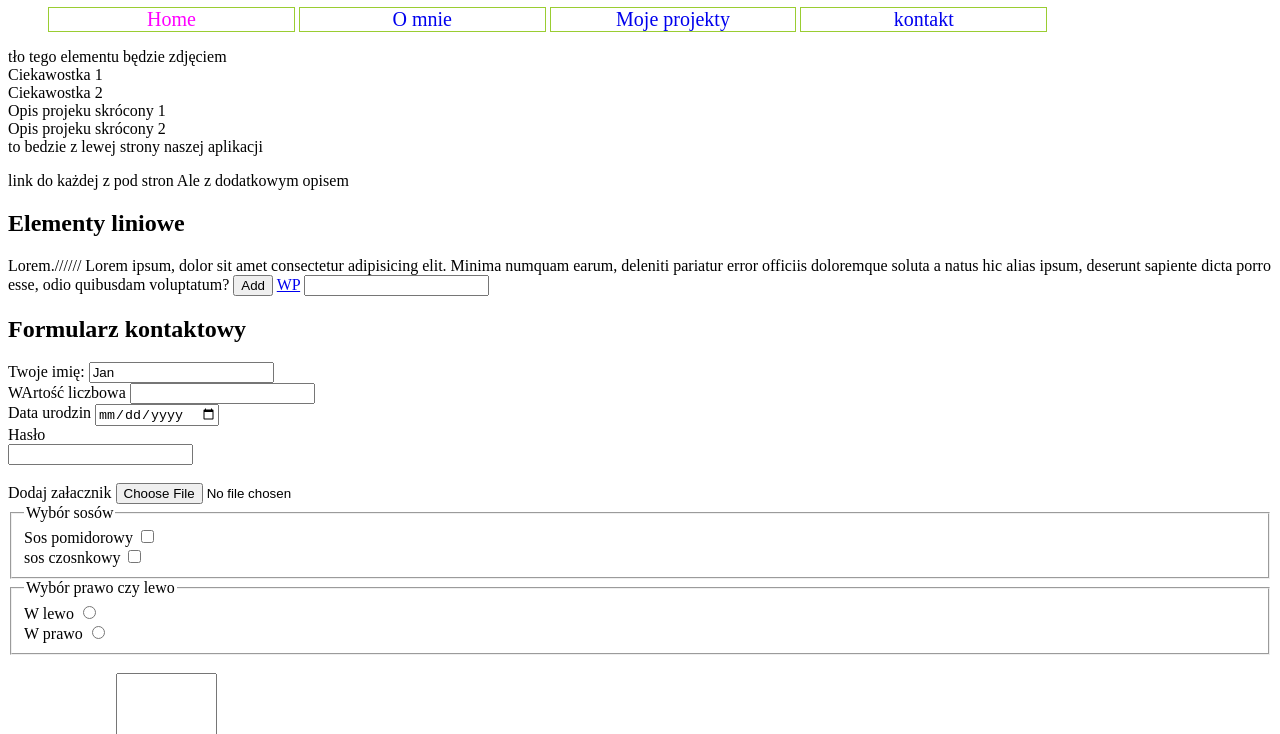
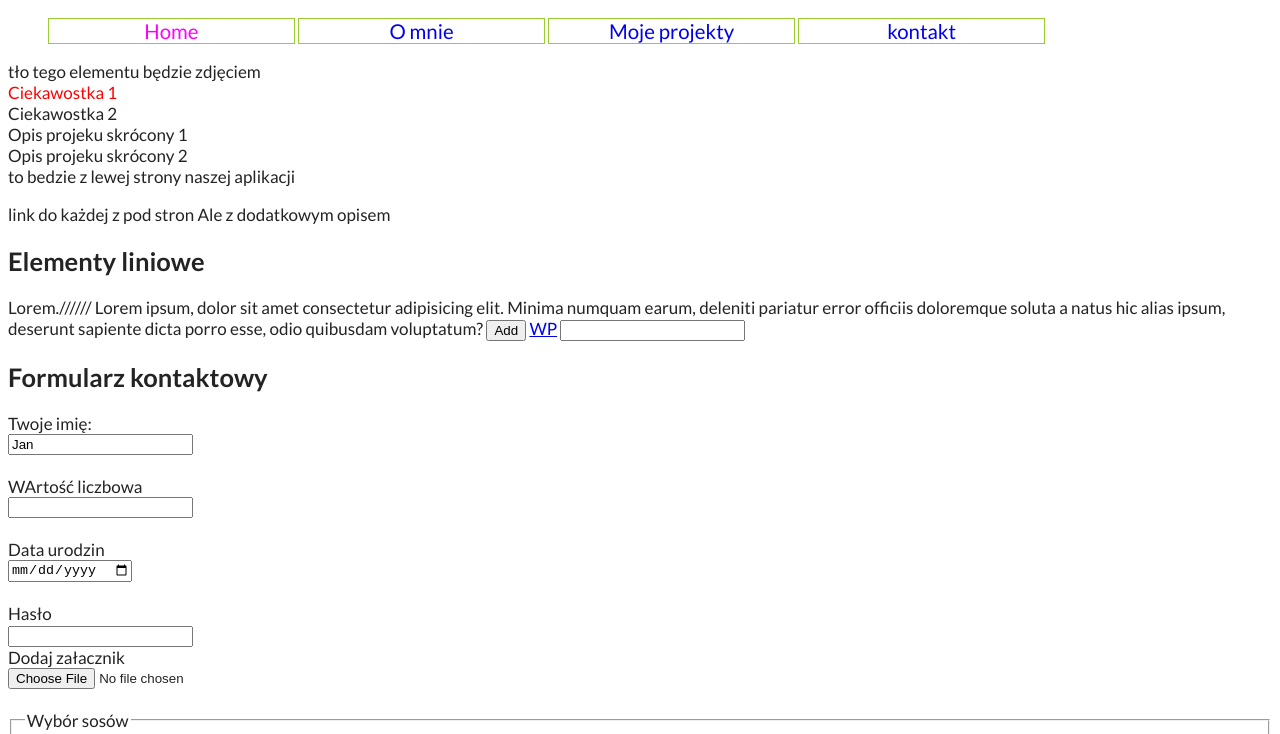
Before and after one commit to lcyganiak/javaScriptPol5, a plain HTML site: page index.html in a window 1280 px wide. Shown: the part 120-854 px from the top of the page. Drawn offline with Linux system fonts and the light colour scheme.

Commit message:
zajęcia 27 marca przerwa pierwsza

```diff
--- a/index.html
+++ b/index.html
@@ -6,12 +6,15 @@
     <meta http-equiv="X-UA-Compatible" content="IE=edge">
     <meta name="viewport" content="width=device-width, initial-scale=1.0">
     <title>ZDJSpol5</title>
+    <link rel="preconnect" href="https://fonts.googleapis.com">
+<link rel="preconnect" href="https://fonts.gstatic.com" crossorigin>
+<link href="https://fonts.googleapis.com/css2?family=Lato:ital,wght@0,300;0,400;0,700;0,900;1,300;1,400;1,900&display=swap" rel="stylesheet">
     <link rel="stylesheet" href="style.css">
 </head>
 
 <body>
 
-    <h1>Podział tag HTML na grupy </h1>
+    <h1>Podział tag <span class="preference">HTML</span>  na grupy </h1>
     <h2>Elementy blokowe </h2>
 
 
@@ -30,7 +33,7 @@
     </header>
     <main>
         <section>
-            <article> Ciekawostka 1</article>
+            <article class="preference" > Ciekawostka 1</article>
             <article>Ciekawostka 2</article>
         </section>
         <section>
@@ -72,19 +75,19 @@
     <div>
 
         <label for="your_name"> Twoje imię: </label>
-        <input type="text" id="your_name" placeholder="Wpisz swoje imię" value="Jan" readonly>
+        <input class="input-block" type="text" id="your_name" placeholder="Wpisz swoje imię" value="Jan" readonly>
         <br>
         <label for="number">WArtość liczbowa</label>
-        <input type="number" name="" id="number" step="10" max="40" required>
+        <input class="input-block" type="number" name="" id="number" step="10" max="40" required>
         <br>
         <label for="birthday">Data urodzin</label>
-        <input type="date" name="" id="birthday" min="2022-01-01">
+        <input class="input-block" type="date" name="" id="birthday" min="2022-01-01">
         <br>
-        <label for="password">Hasło</label>
+        <label class="input-block" for="password">Hasło</label>
         <input type="password" name="" id="password" minlength="3" maxlength="5">
         <br>
         <label for="file">Dodaj załacznik</label>
-        <input type="file" name="" id="file">
+        <input class="input-block" type="file" name="" id="file">
         <br>
         <!--
             <fieldset>to ramka wokół inputów
--- a/style.css
+++ b/style.css
@@ -1,24 +1,54 @@
+/*
+:root - tu tworzymy zminne dla naszych wartości css np. podstawowe kolore
+tworzenie
+--nazwa-nasze-zminnej po dwukropku wartość jaką chcemy przypisać
+--primary-color-font: rgba(10, 10, 10, 0.897);
+
+Użycie
+warość którą chemy zminić np. color po dwukropku podajemy var (--nazwa-naszej-zmiennej)
+color: var(--primary-color-font);
+
+*/
+:root {
+    --primary-color-font: rgba(10, 10, 10, 0.897);
+    --primary-color-font-hover: rgb(255, 0, 0);
+    --font-size: 17px;
+    --font-size-ikon: 20px
+}
+/* text-align: center; w przypadku dodania w tagu html,
+ może spowodować różenie perturbacje w wyglądzie strony */
+html {
+    color: var(--primary-color-font);
+    font-family: 'Lato', sans-serif;
+    /* text-align: center;  */
+    font-size: 17px;
+}
 .nav-li {
     display: inline-block;
     width: 20%;
     text-align: center;
-    font-size: 20px;
     border: 1px solid yellowgreen;
 }
 .nav-li > a {
     text-decoration: none;
+    font-size: 1.2rem;
 }
 .nav-li > a:visited {
     color: black;
 }
 .nav-li > a:hover {
-    color: red;
+    color: var(--primary-color-font-hover);
 }
 
 #nav-li-home > a {
     color: fuchsia;
 }
 
-input[type="password"] {
+.input-block {
     display: block;
 }
+
+.preference{
+    color: red;
+
+}
```
